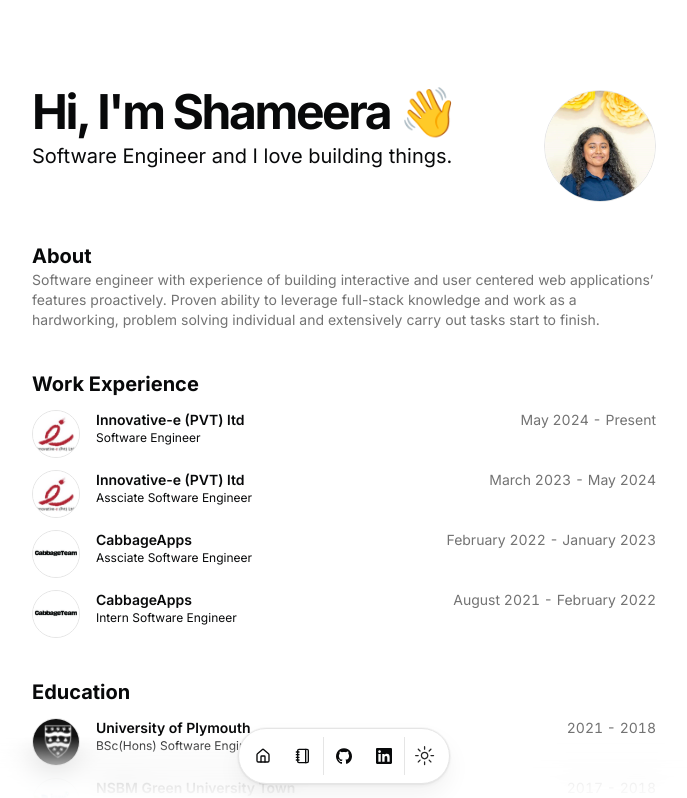
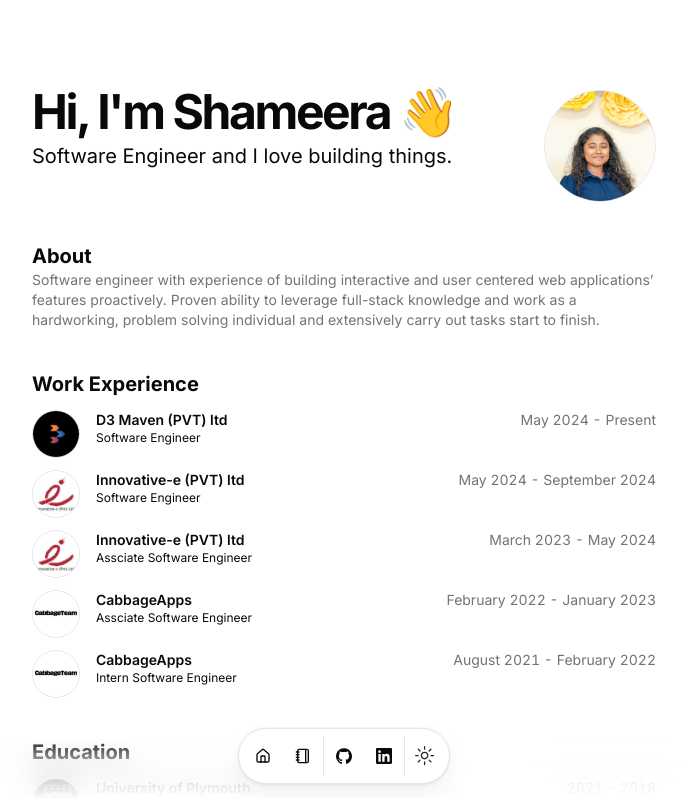
Before and after one commit to Shameera17/portfolio-magicUI, a Next.js app: page / in a window 1280 px wide. Shown: the top 798 px of the page, without its empty margins (296-983 px from the left). Built offline with nearby package versions, Linux system fonts and the light colour scheme.

Commit message:
add D3 Maven experience and update Innovative-e end date in resume

```diff
--- a/src/data/resume.tsx
+++ b/src/data/resume.tsx
@@ -62,6 +62,20 @@ extensively carry out tasks start to finish.`,
 
   work: [
     {
+      company: "D3 Maven (PVT) ltd",
+      href: "https://innovative-e.com/",
+      badges: [],
+      location: "On-site",
+      title: "Software Engineer",
+      logoUrl: "/d3_maven_logo.jpeg",
+      start: "May 2024",
+      end: "Present",
+      description: [
+        "Developed and maintained a Gym Facility Management System to onboard brands and their facilities, manage facility memberships, bookings, and resource allocation.",
+        "Built features for a Therapy Management System including therapist scheduling, client tracking, and session notes.",
+      ],
+    },
+    {
       company: "Innovative-e (PVT) ltd",
       href: "https://innovative-e.com/",
       badges: [],
@@ -69,7 +83,7 @@ extensively carry out tasks start to finish.`,
       title: "Software Engineer",
       logoUrl: "/innovativee.jpg",
       start: "May 2024",
-      end: "Present",
+      end: "September 2024",
       description: [
         "In the Telemedicine Platform project, I worked with a tech stack including React.js, C#, MSSQL Server, Context API, Syncfusion, and Material-UI. My responsibilities included implementing full-stack features with seamless frontend-backend integration, collaborating effectively with the team to address feedback and concerns, and performing demos to leads to showcase progress and gather insights. Additionally, I mentored interns, helping them navigate challenges, and shared knowledge on new technologies with the team. I also played a key role in negotiating requirements and ensuring alignment between the development process, Business Analysts (BA), and Quality Assurance (QA) teams to ensure successful project delivery.",
       ],
```
Also changed, not shown: public/d3_maven_logo.jpeg (added).
